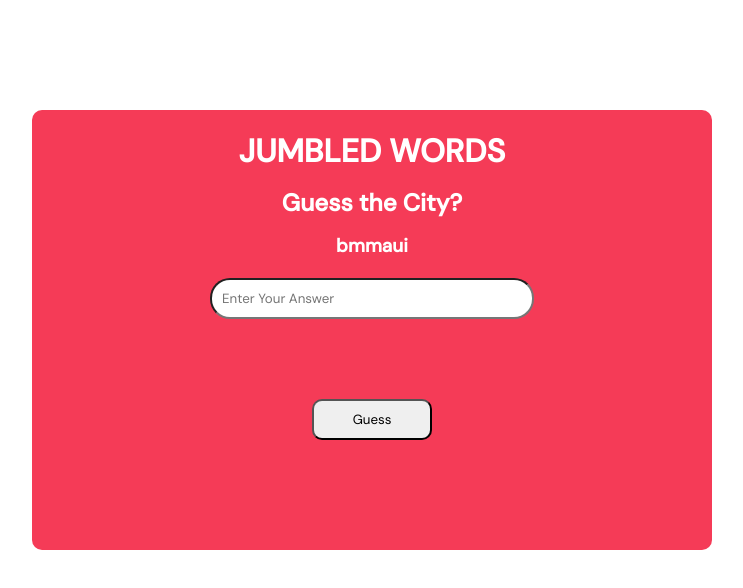
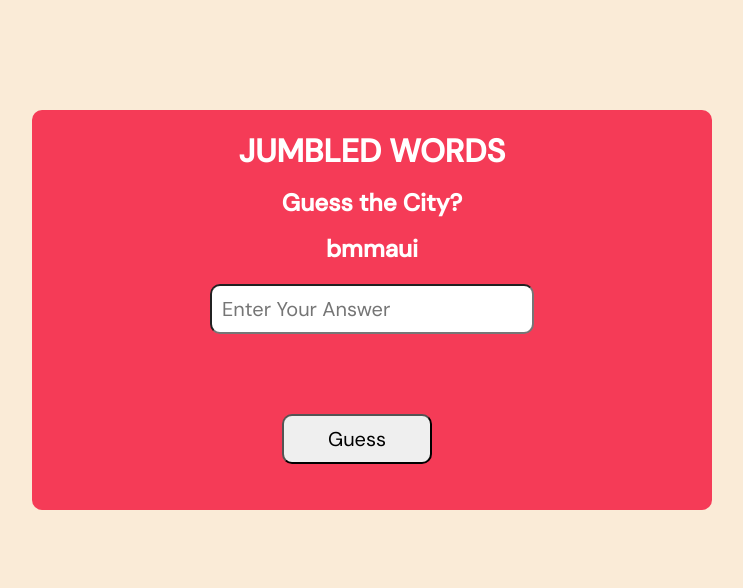
Before and after one commit to ashishpateldev/jumbledword, a plain HTML site: page index.html in a window 1280 px wide. Both pictures are taken after a click on the button "Click to start". Shown: the whole page, without its empty margins (268-1011 px from the left). Drawn offline with Linux system fonts and the light colour scheme.

Commit message:
added bg

```diff
--- a/index.html
+++ b/index.html
@@ -18,7 +18,7 @@
             <div class="main">
                   <h1>JUMBLED WORDS</h1>
                   <h2 class="head">Guess the City?</h2>
-                  <h3 class="msg"></h3>
+                  <h2 class="msg"></h2>
                   <img class="hiddengif" src="./party-popper-confetti.gif">
                   <input type="text" class="hidden" placeholder="Enter Your Answer"><br>
                   <button class="btn">Click to start</button>
--- a/style.css
+++ b/style.css
@@ -4,13 +4,17 @@
       font-family: 'DM Sans';
 }
 
+body{
+      background-color: antiquewhite;
+
+}
 
 .main{
       width: 100%;
       max-width: 600px;
-      height: 40vh;
+      height: 35vh;
       background-color: #f53b57;
-      margin: 110px auto 30px;
+      margin: 110px auto 50px;
       padding: 20px 40px 100px;
       border-radius: 10px;
       color: #ffffff;
@@ -37,7 +41,12 @@ input{
       width: 50%;
       padding: 10px;
       margin-left: 23%;
-      border-radius: 20px;
+      border-radius: 10px;
+      font-size: 20px;
+}
+
+input::placeholder{
+      font-size: 20px;
 }
 
 .msg{
@@ -58,10 +67,11 @@ button{
       align-items: center;
       justify-content: center;
       margin-top: 80px;
-      width: 20%;
+      width: 25%;
       padding: 10px;
-      margin-left: 40%;
+      margin-left: 35%;
       border-radius: 10px;
+      font-size: 20px;
 }
 
 .hidden{
```
